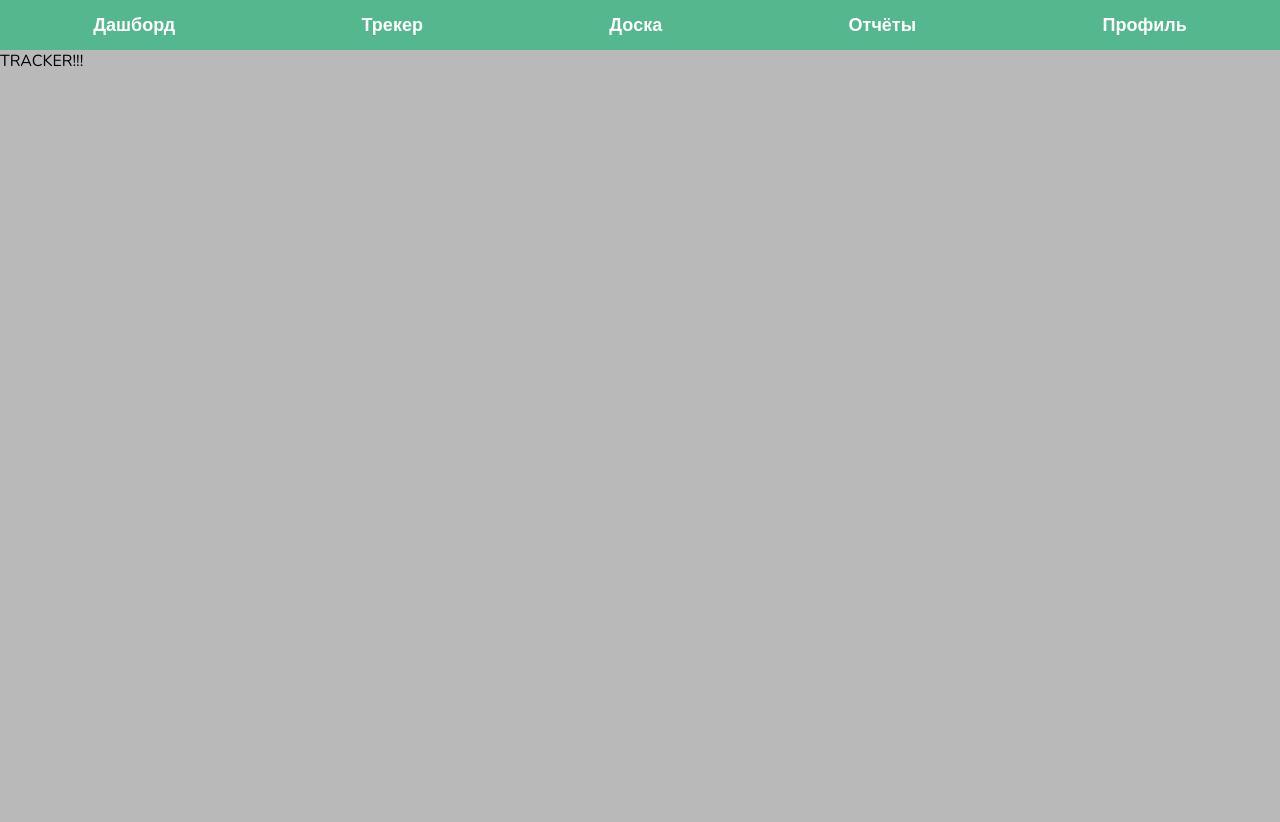
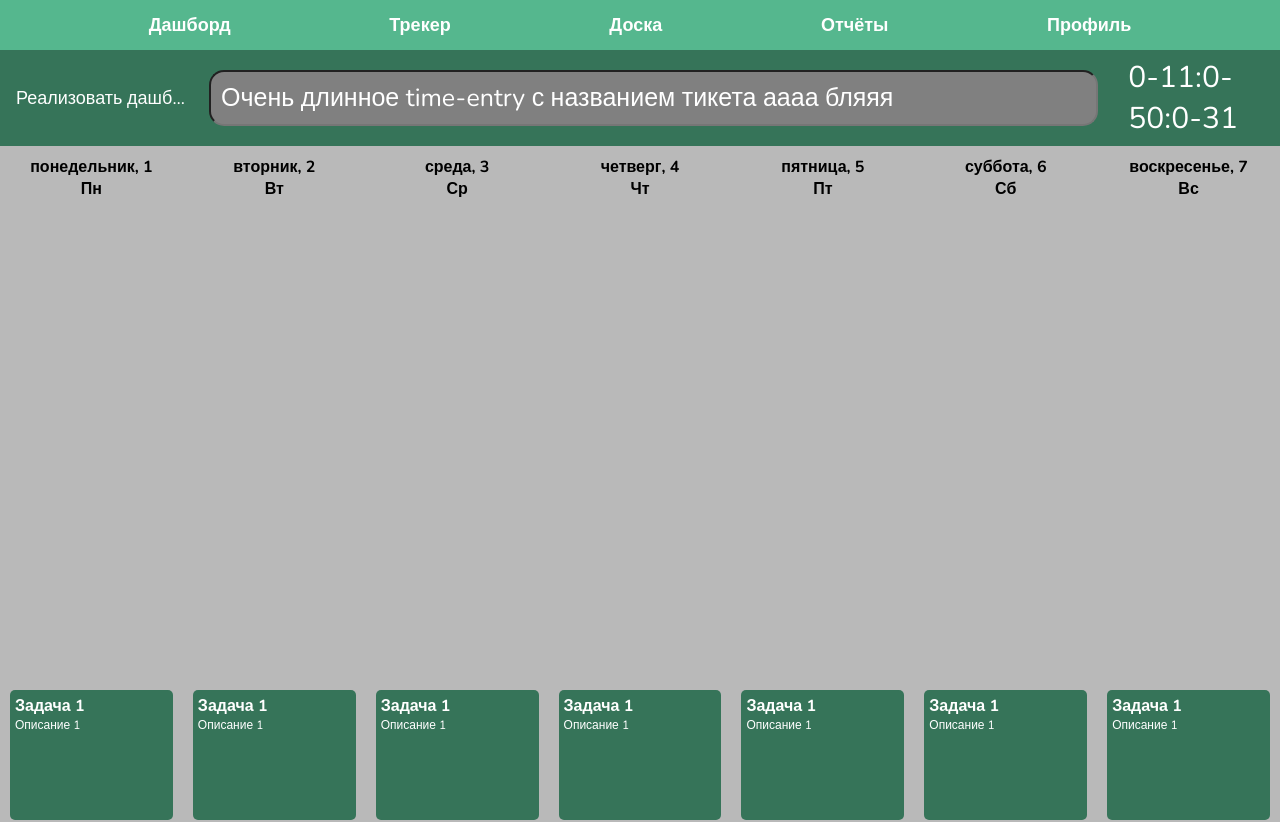
Before and after one commit to Fyordo/self-hosted-agile-tracker-app, a Vue app in the folder rih-tracker-app/: page /tracker in a window 1280 px wide. Shown: the top 822 px of the page. Before the commit the page ends 800 px from the top, so only its background shows below. Built offline with nearby package versions, Linux system fonts and the light colour scheme.

Commit message:
Add time-entry table

```diff
--- a/rih-tracker-app/src/components/navbar/Navbar.vue
+++ b/rih-tracker-app/src/components/navbar/Navbar.vue
@@ -35,7 +35,7 @@ nav {
     background-color: #55B78E;
     height: 50px;
     display: flex;
-    justify-content: space-around;
+    justify-content: space-evenly;
     align-items: center;
     color: white;
 }
--- /dev/null
+++ b/rih-tracker-app/src/components/tracker/Tracker.vue
@@ -0,0 +1,129 @@
+<template>
+    <div class="tracker">
+       <div class="ticket-title">{{ this.timeEntry.task.title }}</div>
+       <UIInput
+       class="ticket-description"
+       v-model="this.timeEntry.description"
+       />
+       <div class="timer">{{ this.getTrackedTimeAsString() }}</div>
+    </div>
+</template>
+
+<script>
+import UIInput from '@/components/UI/UIInput.vue';
+
+export default {
+    mounted () {
+        this.convertDataToTrackedTime();
+        this.getTrackedTimeAsString();
+        this.enableTimer();
+    },
+    methods: {
+        convertDataToTrackedTime () {
+            if (this.timeEntry === null){
+                this.trackedTime = {
+                    hours: 0,
+                    minutes: 0,
+                    seconds: 0
+                }
+                this.timerEnabled = false;
+            }
+            var startTime = new Date(this.timeEntry.timeStart);
+            var endTime = new Date();
+
+            // Вычисление разницы в миллисекундах
+            var timeDiff = endTime - startTime;
+
+            // Вычисление часов, минут и секунд
+            var hours = Math.floor(timeDiff / (1000 * 60 * 60));
+            var minutes = Math.floor((timeDiff % (1000 * 60 * 60)) / (1000 * 60));
+            var seconds = Math.floor((timeDiff % (1000 * 60)) / 1000);
+
+            this.trackedTime = {
+                hours: hours,
+                minutes: minutes,
+                seconds: seconds
+            }
+        },
+        getTrackedTimeAsString() {
+            var formattedHours = this.trackedTime.hours < 10 ? "0" + this.trackedTime.hours : this.trackedTime.hours;
+            var formattedMinutes = this.trackedTime.minutes < 10 ? "0" + this.trackedTime.minutes : this.trackedTime.minutes;
+            var formattedSeconds = this.trackedTime.seconds < 10 ? "0" + this.trackedTime.seconds : this.trackedTime.seconds;
+
+            return formattedHours + ":" + formattedMinutes + ":" + formattedSeconds;
+        },
+        enableTimer() {
+            if (this.timerEnabled){
+                setInterval(() => {
+                    this.getTrackedTimeAsString();
+                    this.trackedTime.seconds++;
+                    if (this.trackedTime.seconds === 60){
+                        this.trackedTime.seconds = 0;
+                        this.trackedTime.minutes++;
+                    }
+                    if (this.trackedTime.minutes === 60){
+                        this.trackedTime.minutes = 0;
+                        this.trackedTime.hours++;
+                    }
+                }, 1000);
+            }
+        }
+    },
+    data () {
+        return {
+            timerEnabled: true,
+            trackedTime: {
+                hours: 0,
+                minutes: 0,
+                seconds: 0,
+            },
+            timeEntry: {
+                timeStart: "2024-01-03T00:01:00",
+                timeEnd: Date.now().toString(),
+                description: "Очень длинное time-entry с названием тикета аааа бляяя",
+                task: {
+                    id: 0,
+                    title: "Реализовать дашборд"
+                }
+            }
+        }
+    },
+    components: {
+        UIInput
+    }
+}
+</script>
+
+<style scoped>
+.tracker {
+    background-color: #367459;
+    height: 4rem;
+    color: white;
+    align-content: center;
+    padding: 1rem;
+    display: flex;
+    justify-content: flex-end;
+    align-items: center;
+}
+.ticket-description {
+    margin-right: 20px;
+    font-size: 25px;
+    width: 100rem;
+    white-space: nowrap;
+    overflow: hidden;
+    text-overflow: ellipsis;
+}
+.ticket-title {
+    margin-right: 20px;
+    font-size: 18px;
+    width: 20rem;
+    white-space: nowrap;
+    overflow: hidden;
+    text-overflow: ellipsis;
+}
+.timer {
+    margin-right: 20px;
+    margin-left: 10px;
+    font-size: 30px;
+}
+</style>
--- /dev/null
+++ b/rih-tracker-app/src/components/tracker/TrackerTable.vue
@@ -0,0 +1,126 @@
+<template>
+    <div class="week-container">
+      <div v-for="(day, index) in days" :key="index" class="day-column">
+        <div class="column-header">
+          {{ day.date }}
+          <br>
+          {{ day.dayName }}
+        </div>
+        <div class="time-entries">
+          <div v-for="(entry, entryIndex) in day.timeEntries" :key="entryIndex" class="time-entry">
+            <div class="entry-rectangle" :style="calculateRectangleStyle(entry)">
+              <div class="entry-title">{{ entry.task.title }}</div>
+              <div class="entry-description">{{ entry.description }}</div>
+            </div>
+          </div>
+        </div>
+      </div>
+    </div>
+  </template>
+
+  <script>
+  export default {
+    data() {
+      return {
+        days: [],
+      };
+    },
+    mounted() {
+      this.initializeDays();
+    },
+    methods: {
+      initializeDays() {
+        const startDate = new Date();
+        startDate.setDate(startDate.getDate() - startDate.getDay() + 1);
+        for (let i = 0; i < 7; i++) {
+          const date = new Date(startDate);
+          date.setDate(startDate.getDate() + i);
+          const dayName = this.getDayName(date.getDay());
+          const timeEntries = this.generateTimeEntries(date);
+          this.days.push({ date: this.formatDate(date), dayName, timeEntries });
+        }
+      },
+      getDayName(dayIndex) {
+        const daysOfWeek = ['Вс', 'Пн', 'Вт', 'Ср', 'Чт', 'Пт', 'Сб'];
+        return daysOfWeek[dayIndex];
+      },
+      formatDate(date) {
+        const options = { weekday: 'long', day: 'numeric' };
+        return date.toLocaleDateString('ru-RU', options);
+      },
+      generateTimeEntries(date) {
+        // Здесь вы можете создать список time-entry для текущего дня
+        // В данном примере я создаю случайные time-entry для иллюстрации
+        const entries = [];
+        for (let i = 0; i < 5; i++) {
+          const startTime = new Date(date);
+          startTime.setHours(8 + i, 0, 0);
+          const endTime = new Date(startTime);
+          endTime.setHours(10 + i, 30, 0);
+
+          entries.push({
+            timeStart: startTime,
+            timeEnd: endTime,
+            description: `Описание ${i + 1}`,
+            task: { title: `Задача ${i + 1}` },
+          });
+        }
+        return entries;
+      },
+      calculateRectangleStyle(entry) {
+        // Пример логики: просто для иллюстрации
+        const startHour = entry.timeStart.getHours();
+        const endHour = entry.timeEnd.getHours();
+        const height = (endHour - startHour) * 60; // высота в минутах
+
+        return {
+          top: `${(startHour) * 60}px`, // начальное положение относительно 8 утра
+          height: `${height}px`,
+        };
+      },
+    },
+  };
+  </script>
+
+  <style scoped>
+  .week-container {
+    display: flex;
+    margin-bottom: 10px;
+  }
+
+  .day-column {
+    flex: 1;
+    padding: 10px;
+  }
+
+  .column-header {
+    text-align: center;
+    font-weight: bold;
+  }
+
+  .time-entries {
+    margin-top: 10px;
+  }
+
+  .time-entry {
+    margin-bottom: 10px;
+  }
+
+  .entry-rectangle {
+    background-color: #367459;
+    color: #fff;
+    padding: 5px;
+    border-radius: 5px;
+    position: relative;
+  }
+
+  .entry-title {
+    font-size: 16px;
+    font-weight: bold;
+  }
+
+  .entry-description {
+    font-size: 12px;
+  }
+
+  </style>
--- a/rih-tracker-app/src/pages/ProfileEdit.vue
+++ b/rih-tracker-app/src/pages/Profile/ProfileEdit.vue
@@ -5,7 +5,7 @@
         />
         <div class="profile-info">
             <div class="profile-input">
-                <h2 class="input-margin">Имя пользователя: </h2>
+                <h2 class="input-margin">Имя пользователя:</h2>
                 <UIInput
                 class="input-box"
                 v-model="profileInfo.username"
@@ -13,7 +13,7 @@
             </div>
 
             <div class="profile-input">
-                <h2 class="input-margin">Логин:  </h2>
+                <h2 class="input-margin">Логин:</h2>
                 <UIInput
                 class="input-box"
                 v-model="profileInfo.login"
--- a/rih-tracker-app/src/pages/Tracker.vue
+++ /dev/null
@@ -1,15 +0,0 @@
-<template>
-    <div>
-        TRACKER!!!
-    </div>
-</template>
-
-<script>
-    export default {
-
-    }
-</script>
-
-<style>
-
-</style>
--- /dev/null
+++ b/rih-tracker-app/src/pages/TrackerPage.vue
@@ -0,0 +1,18 @@
+<template>
+    <Tracker/>
+    <TrackerTable/>
+</template>
+
+<script>
+import Tracker from '@/components/tracker/Tracker.vue';
+import TrackerTable from '@/components/tracker/TrackerTable.vue';
+
+export default {
+    components: {
+        Tracker, TrackerTable
+    }
+}
+</script>
+
+<style scoped>
+</style>
```
Also changed, not shown: rih-tracker-app/src/router/router.js (+4 -4 lines), rih-tracker-app/src/pages/Profile/Profile.vue (renamed from rih-tracker-app/src/pages/Profile.vue).
